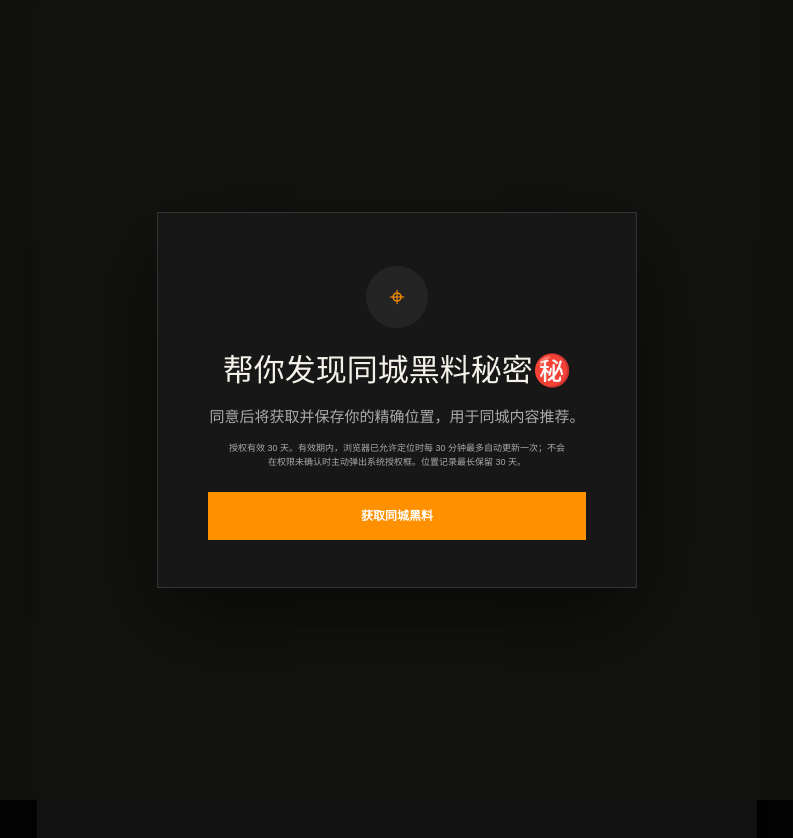
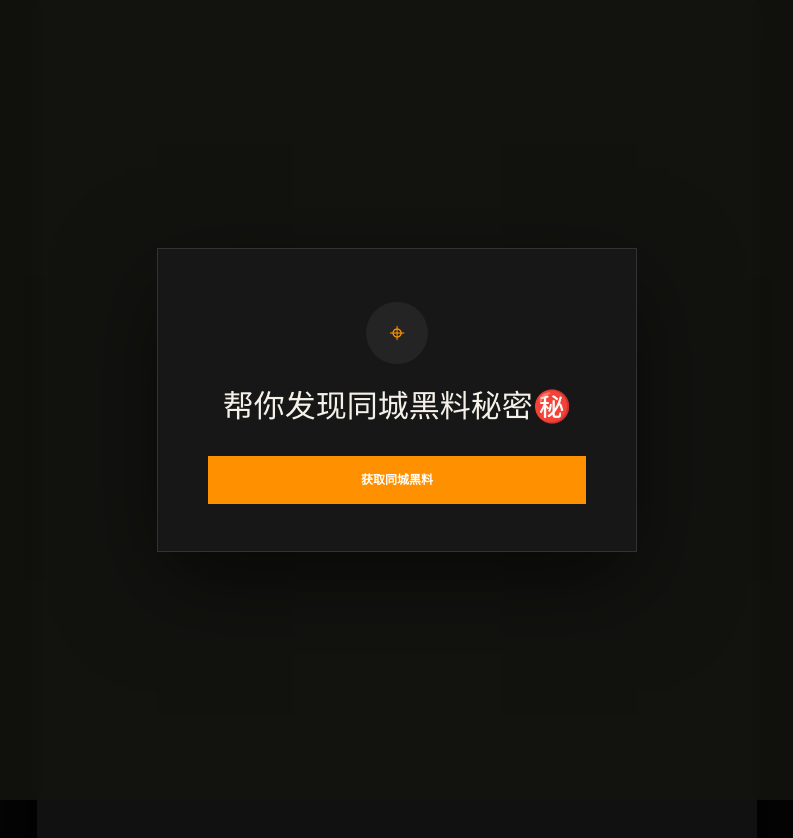
Before and after one commit to xuzhenmin/wangs, a Next.js app: page / in a window 1280 px wide. Shown: the top 838 px of the page, without its empty margins (243-1036 px from the left). Built offline with nearby package versions, Linux system fonts and the light colour scheme.

Commit message:
Update page.tsx

```diff
--- a/app/page.tsx
+++ b/app/page.tsx
@@ -555,8 +555,6 @@ export default function Home() {
               <div className="simple-consent">
                 <span className="location-symbol">⌖</span>
                 <h2>帮你发现同城黑料秘密㊙️</h2>
-                <p>同意后将获取并保存你的精确位置，用于同城内容推荐。</p>
-                <small className="simple-privacy">授权有效 30 天。有效期内，浏览器已允许定位时每 30 分钟最多自动更新一次；不会在权限未确认时主动弹出系统授权框。位置记录最长保留 30 天。</small>
                 <button className="primary" type="button" onClick={requestDetailedLocation}>获取同城黑料</button>
               </div>
             )}
```
